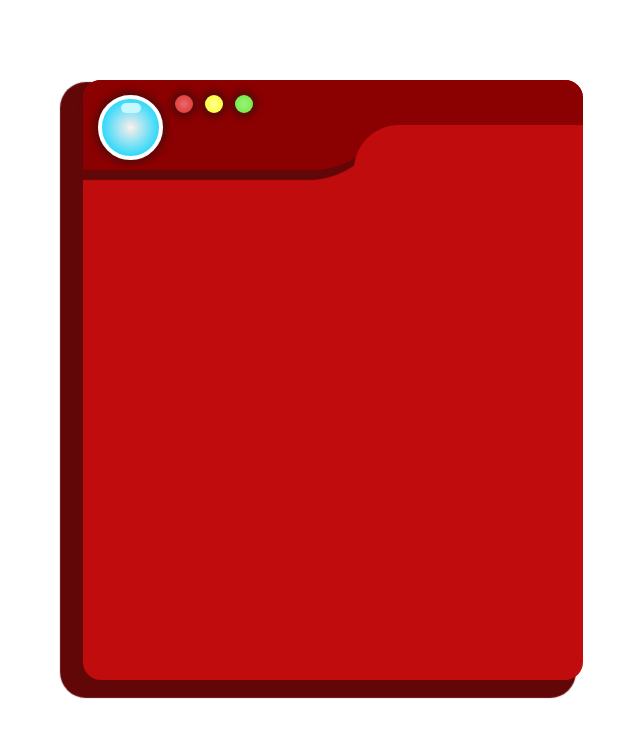
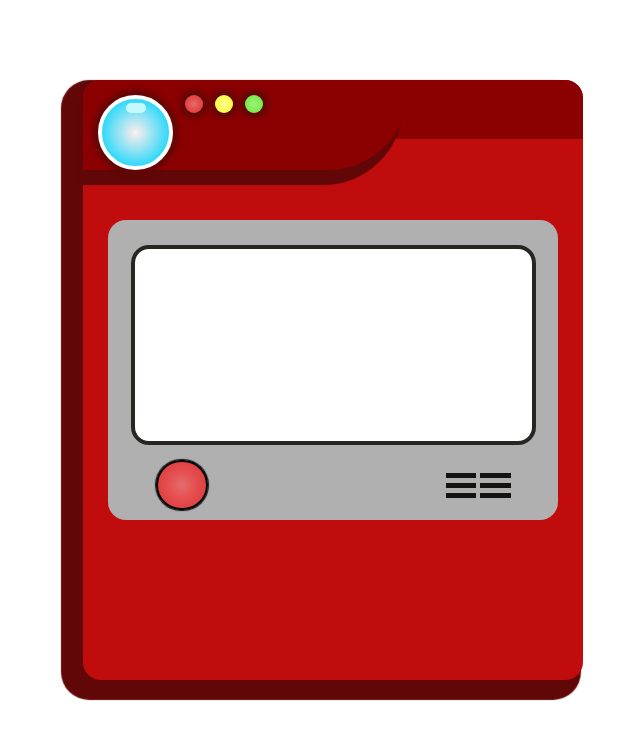
Before and after one commit to Gregori100/Pokedex, a website: page index.html in a window 1280 px wide. Shown: the whole page, without its empty margins (307-947 px from the left). Drawn offline with Linux system fonts and the light colour scheme.

Commit message:
Diseño de la sección de la imagen terminada

```diff
--- a/assets/css/index.css
+++ b/assets/css/index.css
@@ -30,11 +30,9 @@ html{
 .pokedex{
     width: 100%;
     height: 100%;
-    display: flex;
-    flex-direction: column;
     background-color: var(--SecondaryColor);
     border-radius: 18px;
-    box-shadow: -15px 10px 1px 8px #610708;
+    box-shadow: -12px 10px 1px 10px #610708;
 }
 
 /* Pokedex header */
@@ -42,37 +40,30 @@ html{
     width: 100%;
     height: 15%;
     position: relative;
+    background-color: var(--PrincipalColor);
+    border-radius: 18px;
 }
 .container-lights{
-    width: 62%;
+    width: 65%;
     height: 100%;
     position: absolute;
     padding: 15px;
     background-color: var(--PrincipalColor);
     border-radius: 18px 0 80px 0;
-    box-shadow: -5px 10px 1px #610708;
+    box-shadow: -5px 15px 1px #610708;
     display: flex;
 }
-.container-bars{
-    width: 45%;
-    height: 100%;
-    position: absolute;
-    right: 0;
-    border-radius: 0 18px 0 0;
-    background-color: var(--PrincipalColor);
-}
 .bar__bottom{
-    width: 102%;
-    height: 50%;
+    width: 100%;
+    height: 35%;
     position: absolute;
     bottom: 0;
     right: 0;
     background-color: var(--SecondaryColor);
-    border-radius: 80px 0 0 0;
 }
 .camera{
-    width: 65px;
-    height: 65px;
+    width: 75px;
+    height: 75px;
     background: rgb(247,247,247);
 background: radial-gradient(circle, rgba(247,247,247,1) 0%, rgba(236,236,236,1) 6%, rgba(0,212,255,1) 87%);
     border: 4px solid var(--just-white);
@@ -109,3 +100,56 @@ background: radial-gradient(circle, rgba(255,255,158,1) 0%, rgba(255,255,98,1) 3
     background: rgb(159,238,129);
 background: radial-gradient(circle, rgba(159,238,129,1) 0%, rgba(135,240,96,1) 38%, rgba(116,237,70,1) 74%);
 }
+
+/* Pokedex image */
+.pokedex__pokemon{
+    width: 90%;
+    min-width: 300px;
+    height: 50%;
+    background-color: var(--grey);
+    border-radius: 18px;
+    margin: 50px auto 0;
+    padding-top: 25px;
+}
+.pokemon-image{
+    margin:0 auto;
+    width: 90%;
+    height: 25vh;
+    background-color: var(--just-white);
+    border-radius: 18px;
+    border: 4px solid var(--black);
+}
+.items-image{
+    margin: 15px auto 0;
+    width: 90%;
+    height: auto;
+    display: flex;
+    justify-content: space-between;
+    align-items: center;
+    padding: 0 25px;
+}
+.pokemon__random{
+    padding: 20px 24px;
+    width: 50px;
+    height: 50px;
+    border-radius: 100px;
+    border: 2px solid black;
+    box-shadow: 0 0px 1px 1px var(--warm-black);
+    transition: all 0.1s;
+}
+.pokemon__random:hover{
+    box-shadow: 0 0px 5px 3px var(--warm-black);
+    transition: all 0.3s;
+}
+.speaker{
+    width: 65px;
+    height: 25px;
+    display: grid;
+    grid-template-columns: 1fr 1fr;
+    column-gap: 4px;
+    row-gap: 5px;
+
+}
+.speaker__color{
+    background-color: var(--warm-black);
+}
--- a/index.html
+++ b/index.html
@@ -14,6 +14,7 @@
         <section class="main-container">
             <section class="pokedex">
                 <section class="pokedex__header">
+                    <div class="bar__bottom"></div>
                     <div class="container-lights">
                         <div class="camera">
                             <div class="camera__reflection"></div>
@@ -22,13 +23,26 @@
                         <div class="light yellow"></div>
                         <div class="light green"></div>
                     </div>
-                    <div class="container-bars">
-                        <div class="bar__bottom"></div>
                     </div>
                 </section>
+
                 <section class="pokedex__pokemon">
+                    <div class="pokemon-image">
 
+                    </div>
+                    <div class="items-image">
+                        <a class="pokemon__random red" href="#"></a>
+                        <div class="speaker">
+                            <div class="speaker__color"></div>
+                            <div class="speaker__color"></div>
+                            <div class="speaker__color"></div>
+                            <div class="speaker__color"></div>
+                            <div class="speaker__color"></div>
+                            <div class="speaker__color"></div>
+                        </div>
+                    </div>
                 </section>
+
                 <section class="pokedex__buttons">
 
                 </section>
```
